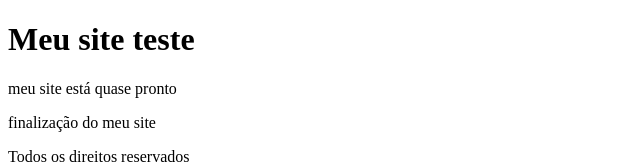
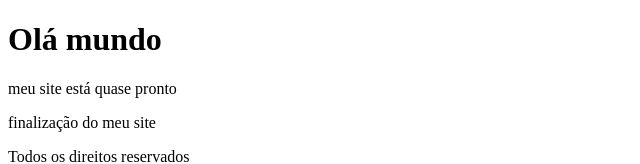
Before and after one commit to luisgdoliveira-008/Aula-01, a plain HTML site: page index.html in a window 1280 px wide. Shown: the top 164 px of the page, without its empty margins (0-640 px from the left). Drawn offline with Linux system fonts and the light colour scheme.

Commit message:
up - mudei um texto

```diff
--- a/index.html
+++ b/index.html
@@ -7,12 +7,12 @@
 </head>
 <body>
     <header>
-        <h1> Meu site teste </h1>
+        <h1> Olá mundo </h1>
     </header>
 
     <main>
-<p> meu site está quase pronto</p>
-<p> finalização do meu site</p>
+<p> meu site está quase pronto </p>
+<p> finalização do meu site </p>
     </main>
 
 <footer>
```
